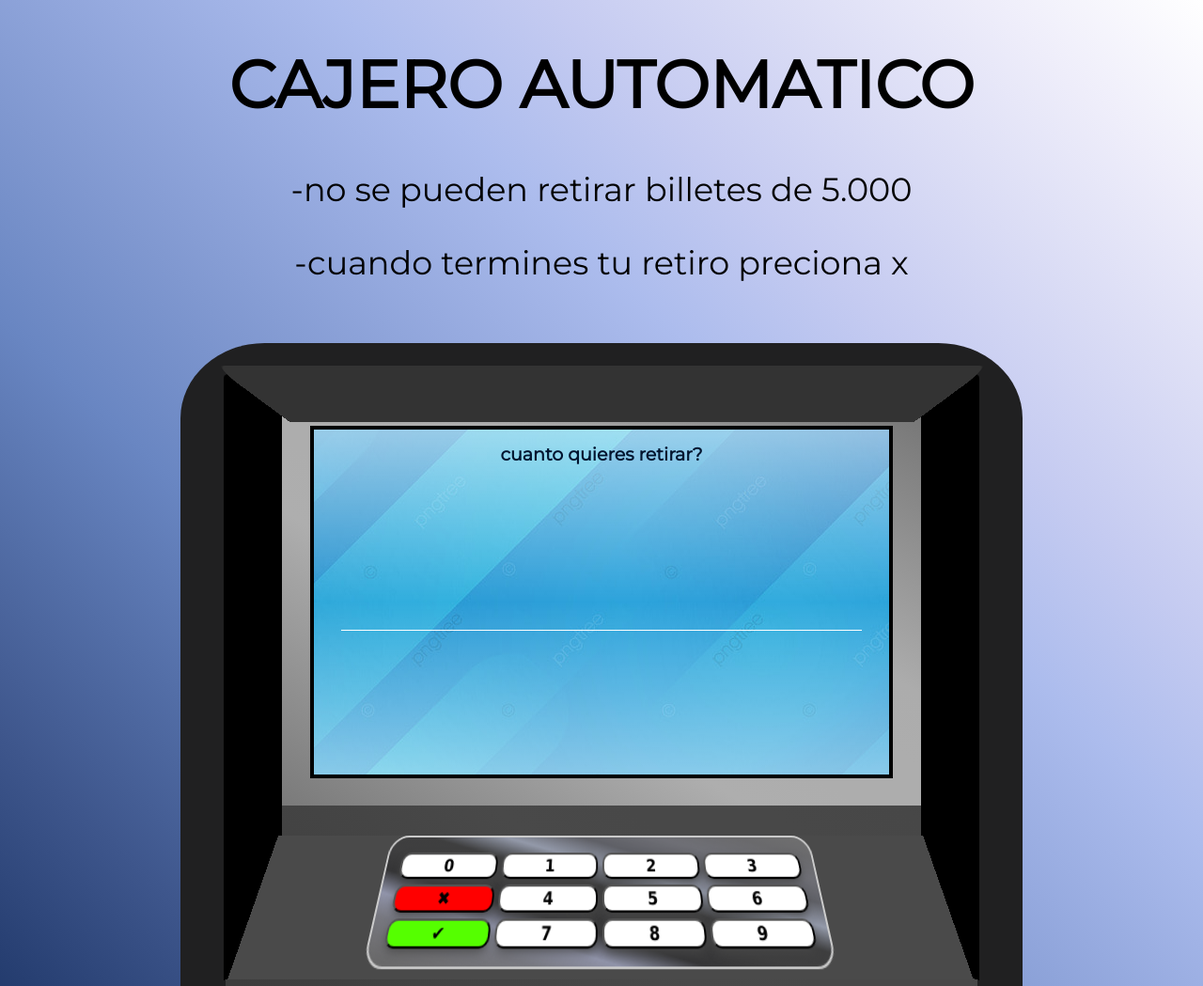
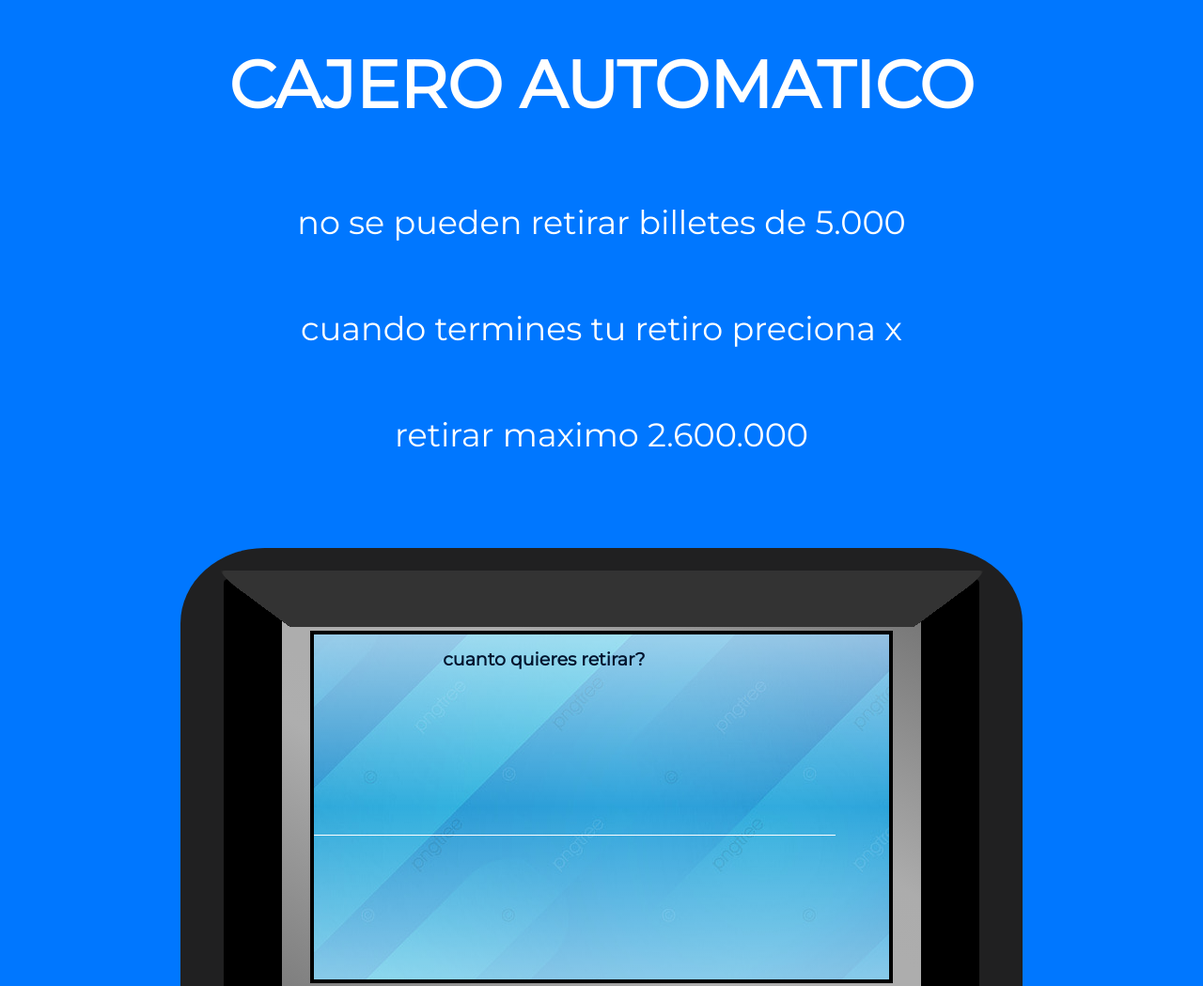
Before and after one commit to dahyel20/cajero-automatico, a plain HTML site: page index.html in a window 1280 px wide. Shown: the top 1049 px of the page at 94% size. Drawn offline with Linux system fonts and the light colour scheme.

Commit message:
cambio de color fondo y de tipografia

```diff
--- a/estilo.css
+++ b/estilo.css
@@ -9,15 +9,25 @@ body
 
 html
 {
-    background-image: linear-gradient(to right top, #112b5a, #284073, #3e568c, #536ea7, #6986c2, #8098d0, #96aadf, #acbced, #c5cbf1, #dadcf5, #eeedfa, #ffffff);
+    background-color: rgb(0, 119, 255);
     font-family: 'Montserrat', sans-serif;
     font-size:  62.5%;
 }
 
 .container
 {
+    display: flex;
+    flex-direction: column;
+    justify-content: center;
+    align-items: center;
+    font-size: 3.5rem;
+}
+
+.container h1,p
+{
+    width: 80%;
     text-align: center;
-    font-size: 3.5rem;
+    color: white;
 }
 
 .cajero_container
@@ -98,13 +108,18 @@ html
     height: 85%;
     background:linear-gradient(rgba(255, 255, 255, 0.544),rgba(255, 255, 255, 0.042),rgba(255, 255, 255, 0.459)),url(./image/fonfo_cajero.png) ;
     border: 4px solid #000000;
-    font-size: 1.9rem;
-    color: #00152f;
-    font-family: 'Montserrat', sans-serif;;
-    text-align: center;
+    justify-content: center;
     align-items: center;
     font-weight: 700;
     line-height: 16px;
+}
+
+.pantalla p
+{
+    font-family: 'Montserrat', sans-serif;;
+    color: #00152f;
+    font-size: 1.9rem;
+    text-align: center;
 }
 
 p.resultado
@@ -245,3 +260,10 @@ button.aceptar
     width: 100%;
     height: 100%;
 }
+
+@media(max-width: 550px)
+{
+    .container h1{
+        font-size: 4.0rem;
+    }
+}
--- a/index.html
+++ b/index.html
@@ -13,8 +13,9 @@
 <body>
     <div class="container" >
         <h1>CAJERO AUTOMATICO</h1>
-        <p>-no se pueden retirar billetes de 5.000</p>
-        <p>-cuando termines tu retiro preciona x</p>
+        <p>no se pueden retirar billetes de 5.000</p>
+        <p>cuando termines tu retiro preciona x</p>
+        <p>retirar maximo 2.600.000</p>
         <div class="cajero_container">
             <div class="cajero">
                 <div class="arriba"></div>
```
